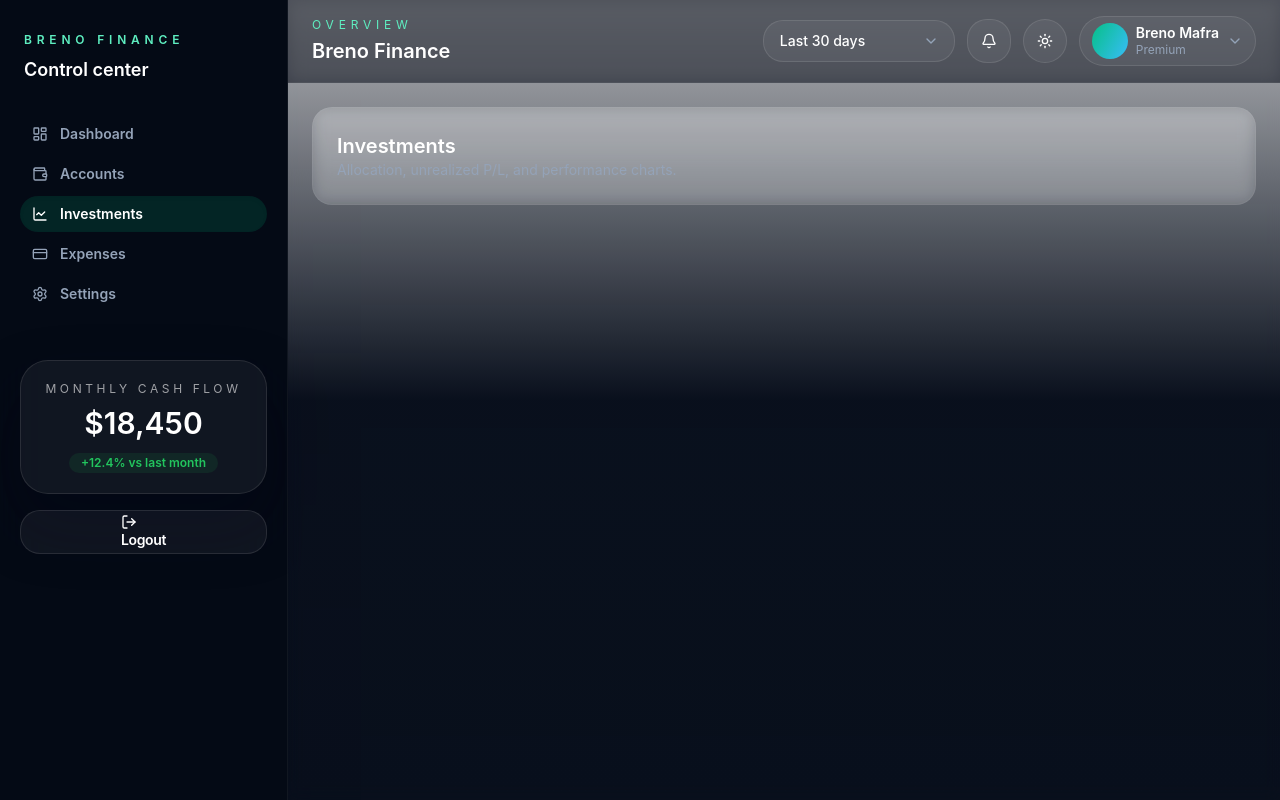
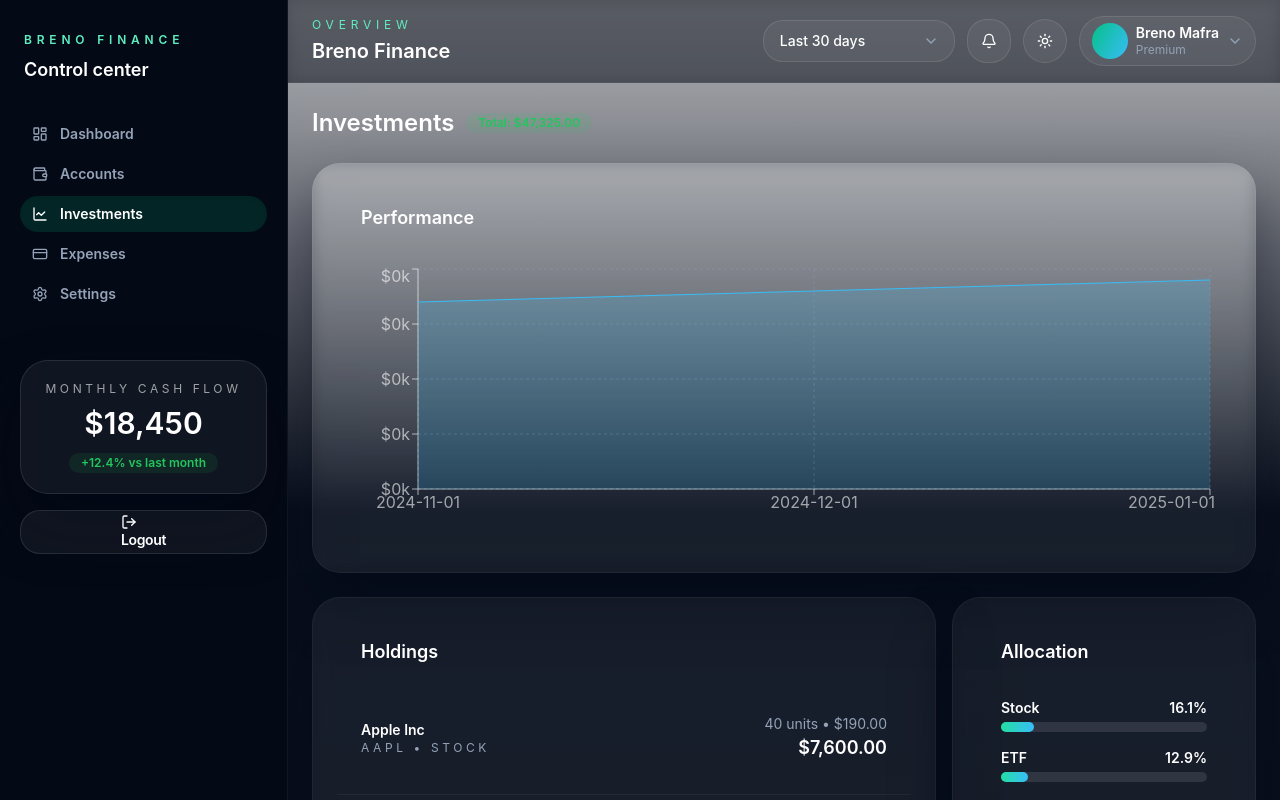
Before and after one commit to BrenoMafra13/financial-analytics-dashboard, a React (Vite) app: page /investments in a window 1280 px wide. Shown: the top 800 px of the page. Built offline with nearby package versions, Linux system fonts and the light colour scheme.

Commit message:
implement accounts and investments pages with mock data

```diff
--- /dev/null
+++ b/src/features/investments/hooks/useInvestments.ts
@@ -0,0 +1,9 @@
+import { useQuery } from '@tanstack/react-query'
+import { fetchInvestments } from '@/services'
+
+export function useInvestments() {
+  return useQuery({
+    queryKey: ['investments'],
+    queryFn: fetchInvestments,
+  })
+}
--- a/src/features/investments/pages/InvestmentsPage.tsx
+++ b/src/features/investments/pages/InvestmentsPage.tsx
@@ -1,10 +1,140 @@
+import { useMemo } from 'react'
+import { Area, AreaChart, CartesianGrid, ResponsiveContainer, Tooltip, XAxis, YAxis } from 'recharts'
+import { Card, CardContent, CardHeader, CardTitle } from '@/components/ui/card'
+import { Badge } from '@/components/ui/badge'
+import { Skeleton } from '@/components/ui/skeleton'
+import { useInvestments } from '../hooks/useInvestments'
+import type { Investment } from '@/types'
+
+const typeLabels: Record<Investment['type'], string> = {
+  STOCK: 'Stock',
+  ETF: 'ETF',
+  CRYPTO: 'Crypto',
+  FUND: 'Fund',
+  BOND: 'Bond',
+}
+
+function formatCurrency(value: number, currency: string) {
+  return new Intl.NumberFormat('en-US', { style: 'currency', currency }).format(value)
+}
+
 export function InvestmentsPage() {
+  const { data, isLoading, isError } = useInvestments()
+
+  const totalInvested = useMemo(() => {
+    if (!data) return null
+    const total = data.reduce((acc, inv) => acc + inv.quantity * inv.currentPrice, 0)
+    return { total, currency: data[0].currency }
+  }, [data])
+
+  const allocation = useMemo(() => {
+    if (!data) return []
+    const byType = data.reduce<Record<string, number>>((acc, inv) => {
+      acc[inv.type] = (acc[inv.type] ?? 0) + inv.quantity * inv.currentPrice
+      return acc
+    }, {})
+    const total = Object.values(byType).reduce((acc, v) => acc + v, 0)
+    return Object.entries(byType).map(([type, value]) => ({
+      type,
+      label: typeLabels[type as Investment['type']],
+      value,
+      percentage: (value / total) * 100,
+    }))
+  }, [data])
+
+  if (isLoading) {
+    return (
+      <div className="space-y-4">
+        <Skeleton className="h-12 w-56 rounded-2xl" />
+        <Skeleton className="h-40 w-full rounded-3xl" />
+        <Skeleton className="h-40 w-full rounded-3xl" />
+      </div>
+    )
+  }
+
+  if (isError || !data) {
+    return <p className="text-sm text-danger">Unable to load investments.</p>
+  }
+
   return (
-    <section className="rounded-2xl border border-white/5 bg-white/5 p-6 backdrop-blur">
-      <h2 className="text-xl font-semibold text-white">Investments</h2>
-      <p className="text-sm text-slate-400">
-        Allocation, unrealized P/L, and performance charts.
-      </p>
+    <section className="space-y-6">
+      <div className="flex flex-wrap items-center gap-3">
+        <h2 className="text-2xl font-semibold text-surface-900 dark:text-white">Investments</h2>
+        {totalInvested ? (
+          <Badge variant="success">Total: {formatCurrency(totalInvested.total, totalInvested.currency)}</Badge>
+        ) : null}
+      </div>
+
+      <Card className="p-0">
+        <CardHeader className="px-6 py-4">
+          <CardTitle>Performance</CardTitle>
+        </CardHeader>
+        <CardContent className="px-4 pb-6">
+          <ResponsiveContainer width="100%" height={260}>
+            <AreaChart data={data[0].history}>
+              <CartesianGrid strokeDasharray="3 3" stroke="rgba(148,163,184,0.3)" />
+              <XAxis dataKey="date" stroke="currentColor" opacity={0.6} />
+              <YAxis
+                stroke="currentColor"
+                opacity={0.6}
+                tickFormatter={(v) => `$${(v / 1000).toFixed(0)}k`}
+              />
+              <Tooltip formatter={(v: number) => `$${v.toLocaleString()}`} />
+              <Area type="monotone" dataKey="value" stroke="#38bdf8" fillOpacity={0.2} fill="#38bdf8" />
+            </AreaChart>
+          </ResponsiveContainer>
+        </CardContent>
+      </Card>
+
+      <div className="grid gap-4 lg:grid-cols-3">
+        <Card className="lg:col-span-2 p-0">
+          <CardHeader className="px-6 py-4">
+            <CardTitle>Holdings</CardTitle>
+          </CardHeader>
+          <CardContent className="divide-y divide-surface-100 px-0 dark:divide-white/5">
+            {data.map((investment) => (
+              <div key={investment.id} className="flex items-center justify-between px-6 py-4">
+                <div>
+                  <p className="text-sm font-semibold text-surface-900 dark:text-white">{investment.name}</p>
+                  <p className="text-xs uppercase tracking-[0.3em] text-surface-500 dark:text-slate-400">
+                    {investment.symbol} • {typeLabels[investment.type]}
+                  </p>
+                </div>
+                <div className="text-right">
+                  <p className="text-sm text-surface-500 dark:text-slate-400">
+                    {investment.quantity} units • {formatCurrency(investment.currentPrice, investment.currency)}
+                  </p>
+                  <p className="text-lg font-semibold text-surface-900 dark:text-white">
+                    {formatCurrency(investment.quantity * investment.currentPrice, investment.currency)}
+                  </p>
+                </div>
+              </div>
+            ))}
+          </CardContent>
+        </Card>
+
+        <Card className="p-0">
+          <CardHeader className="px-6 py-4">
+            <CardTitle>Allocation</CardTitle>
+          </CardHeader>
+          <CardContent className="space-y-3 px-6 pb-6">
+            {allocation.map((item) => (
+              <div key={item.type}>
+                <div className="flex items-center justify-between text-sm font-semibold text-surface-900 dark:text-white">
+                  <span>{item.label}</span>
+                  <span>{item.percentage.toFixed(1)}%</span>
+                </div>
+                <div className="mt-1 h-2.5 rounded-full bg-surface-100 dark:bg-white/10">
+                  <div
+                    className="h-full rounded-full bg-gradient-to-r from-brand-400 to-info"
+                    style={{ width: `${item.percentage}%` }}
+                  />
+                </div>
+              </div>
+            ))}
+          </CardContent>
+        </Card>
+      </div>
     </section>
   )
 }
```
